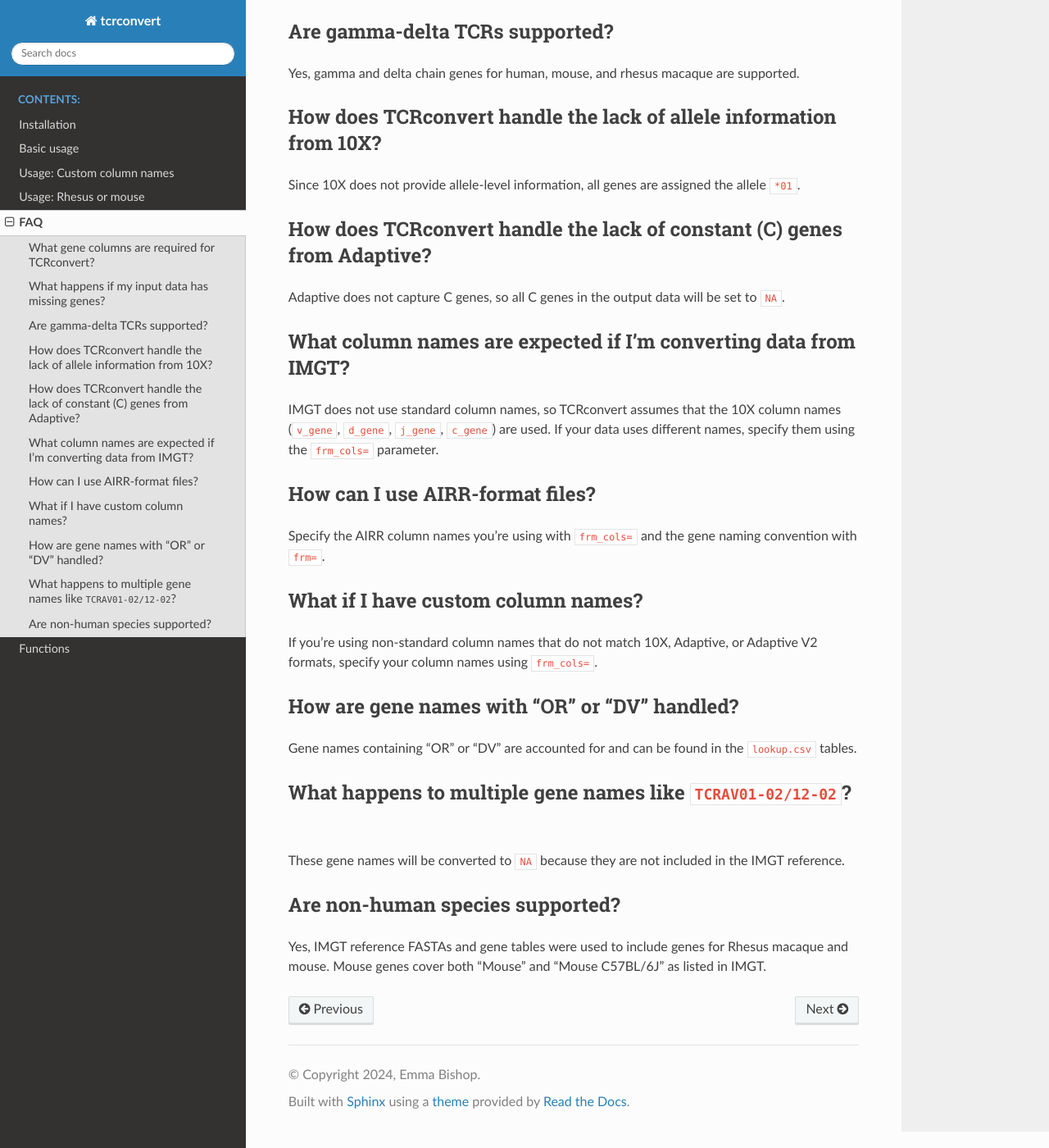
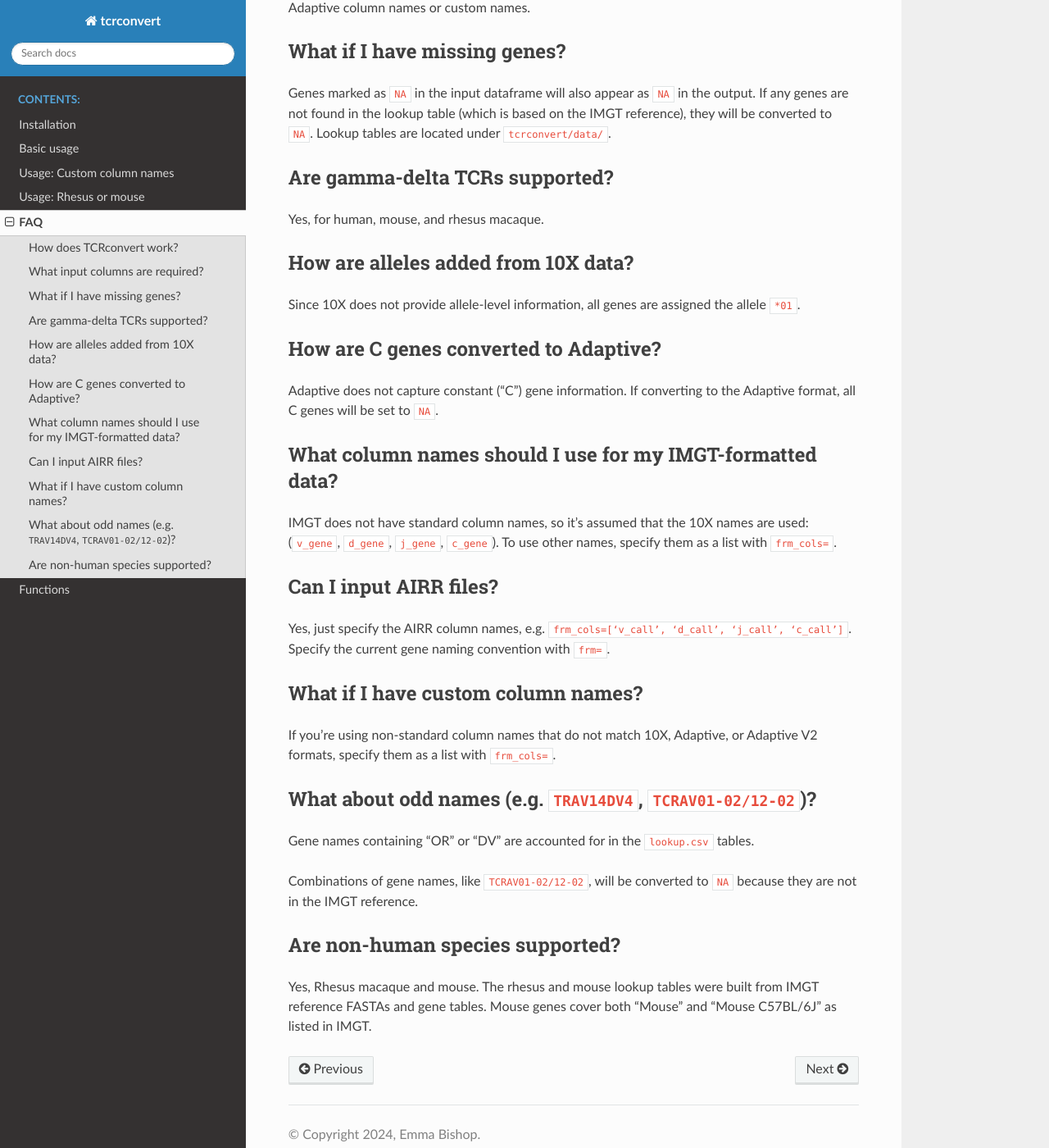
Before and after one commit to seshadrilab/tcrconvert, a Sphinx documentation site: the page built from docs/source/faq.rst, in a window 1280 px wide and 1400 px high, scrolled down 420 px. Shown: the whole window at 82% size. Built offline with Sphinx 7.4.7 and the Read the Docs theme 3.1.0, drawn with Linux system fonts in a browser that asks for light colours; some of the changed text lies outside the part shown.

Commit message:
Update FAQs and add brief description of logic

```diff
--- a/docs/source/faq.rst
+++ b/docs/source/faq.rst
@@ -1,70 +1,79 @@
 FAQ
 =====
 
-What gene columns are required for TCRconvert?
-------------------------------------------------
+How does TCRconvert work?
+---------------------------
 
-TCRconvert expects at least one column to be converted (V, D, J, and/or C genes). Not all gene columns are required.
+TCRconvert essentially performing a pandas ``merge`` between the input data and a
+lookup table that includes the naming conventions for each gene.
+These lookup tables are constructed from IMGT reference FASTA files and account
+for the specific naming peculiarities of each platform. They are located under ``tcrconvert/data/``.
 
 
-What happens if my input data has missing genes?
---------------------------------------------------
+What input columns are required?
+----------------------------------
+
+TCRconvert expects at least one V, D, J, and/or C gene column. You can use standard 10X and Adaptive column names or custom names.
+
+
+What if I have missing genes?
+-------------------------------
 
 Genes marked as ``NA`` in the input dataframe will also appear as ``NA`` in the output.
-If any genes are not found in the lookup table (which is based on the IMGT reference), they will be converted to ``NA``.
+If any genes are not found in the lookup table (which is based on the IMGT reference),
+they will be converted to ``NA``. Lookup tables are located under ``tcrconvert/data/``.
 
 
 Are gamma-delta TCRs supported?
 ----------------------------------
 
-Yes, gamma and delta chain genes for human, mouse, and rhesus macaque are supported.
+Yes, for human, mouse, and rhesus macaque.
 
 
-How does TCRconvert handle the lack of allele information from 10X?
----------------------------------------------------------------------
+How are alleles added from 10X data?
+--------------------------------------
 
 Since 10X does not provide allele-level information, all genes are assigned the allele ``*01``.
 
 
-How does TCRconvert handle the lack of constant (C) genes from Adaptive?
---------------------------------------------------------------------------
+How are C genes converted to Adaptive?
+----------------------------------------
 
-Adaptive does not capture C genes, so all C genes in the output data will be set to ``NA``.
+Adaptive does not capture constant ("C") gene information. If converting to the Adaptive format,
+all C genes will be set to ``NA``.
 
 
-What column names are expected if I'm converting data from IMGT?
-------------------------------------------------------------------
+What column names should I use for my IMGT-formatted data?
+------------------------------------------------------------
 
-IMGT does not use standard column names, so TCRconvert assumes that the 10X column names (``v_gene``, ``d_gene``, ``j_gene``, ``c_gene``) are used.
-If your data uses different names, specify them using the ``frm_cols=`` parameter.
+IMGT does not have standard column names, so it's assumed that the 10X names are used: (``v_gene``, ``d_gene``, ``j_gene``, ``c_gene``).
+To use other names, specify them as a list with ``frm_cols=``.
 
 
-How can I use AIRR-format files?
-----------------------------------
+Can I input AIRR files?
+-------------------------
 
-Specify the AIRR column names you're using with ``frm_cols=`` and the gene naming convention with ``frm=``.
+Yes, just specify the AIRR column names, e.g. ``frm_cols=[‘v_call’, ‘d_call’, ‘j_call’, ‘c_call’]``.
+Specify the current gene naming convention with ``frm=``.
 
 
 What if I have custom column names?
 -------------------------------------
 
-If you're using non-standard column names that do not match 10X, Adaptive, or Adaptive V2 formats, specify your column names using ``frm_cols=``.
+If you're using non-standard column names that do not match 10X, Adaptive, or
+Adaptive V2 formats, specify them as a list with ``frm_cols=``.
 
 
-How are gene names with "OR" or "DV" handled?
------------------------------------------------
+What about odd names (e.g. ``TRAV14DV4``, ``TCRAV01-02/12-02``)?
+------------------------------------------------------------------
 
-Gene names containing "OR" or "DV" are accounted for and can be found in the ``lookup.csv`` tables.
+Gene names containing "OR" or "DV" are accounted for in the ``lookup.csv`` tables.
 
-
-What happens to multiple gene names like ``TCRAV01-02/12-02``?
-----------------------------------------------------------------
-
-These gene names will be converted to ``NA`` because they are not included in the IMGT reference.
+Combinations of gene names, like ``TCRAV01-02/12-02``, will be converted to ``NA`` because they are not in the IMGT reference.
 
 
 Are non-human species supported?
 ----------------------------------
 
-Yes, IMGT reference FASTAs and gene tables were used to include genes for Rhesus macaque and mouse.
-Mouse genes cover both "Mouse" and "Mouse C57BL/6J" as listed in IMGT.
+Yes, Rhesus macaque and mouse. The rhesus and mouse lookup tables were built from IMGT reference
+FASTAs and gene tables. Mouse genes cover both "Mouse" and "Mouse C57BL/6J" as listed in IMGT.
```
